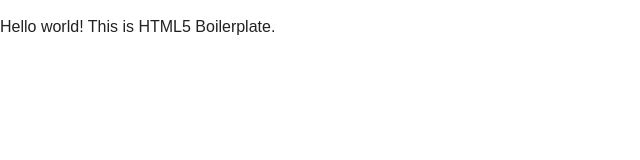
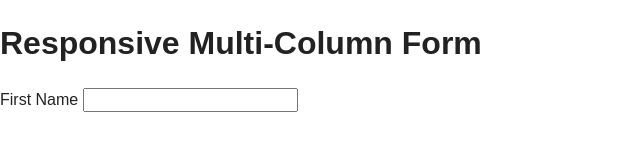
Before and after one commit to ericksonk/TIY-Assignments, a website: page MultiColumnForm/html5-boilerplate_v5.2.0 (1)/index.html in a window 1280 px wide. Shown: the whole page, without its empty margins (0-640 px from the left). Drawn offline with nearby package versions, Linux system fonts and the light colour scheme.

Commit message:
MultiColumn MFn website started

```diff
--- a/MultiColumnForm/html5-boilerplate_v5.2.0 (1)/index.html
+++ b/MultiColumnForm/html5-boilerplate_v5.2.0 (1)/index.html
@@ -15,12 +15,15 @@
         <script src="js/vendor/modernizr-2.8.3.min.js"></script>
     </head>
     <body>
-        <!--[if lt IE 8]>
-            <p class="browserupgrade">You are using an <strong>outdated</strong> browser. Please <a href="http://browsehappy.com/">upgrade your browser</a> to improve your experience.</p>
-        <![endif]-->
-
-        <!-- Add your site or application content here -->
-        <p>Hello world! This is HTML5 Boilerplate.</p>
+        <h1>Responsive Multi-Column Form</h1>
+        <section class="main">
+          <form class="input-form">
+            <section class="column-1">
+              <label>First Name <input type"text" name="fname"/></label>
+              <br/>
+            </section>
+          </form>
+        </section>
 
         <script src="https://ajax.googleapis.com/ajax/libs/jquery/1.11.3/jquery.min.js"></script>
         <script>window.jQuery || document.write('<script src="js/vendor/jquery-1.11.3.min.js"><\/script>')</script>
```
